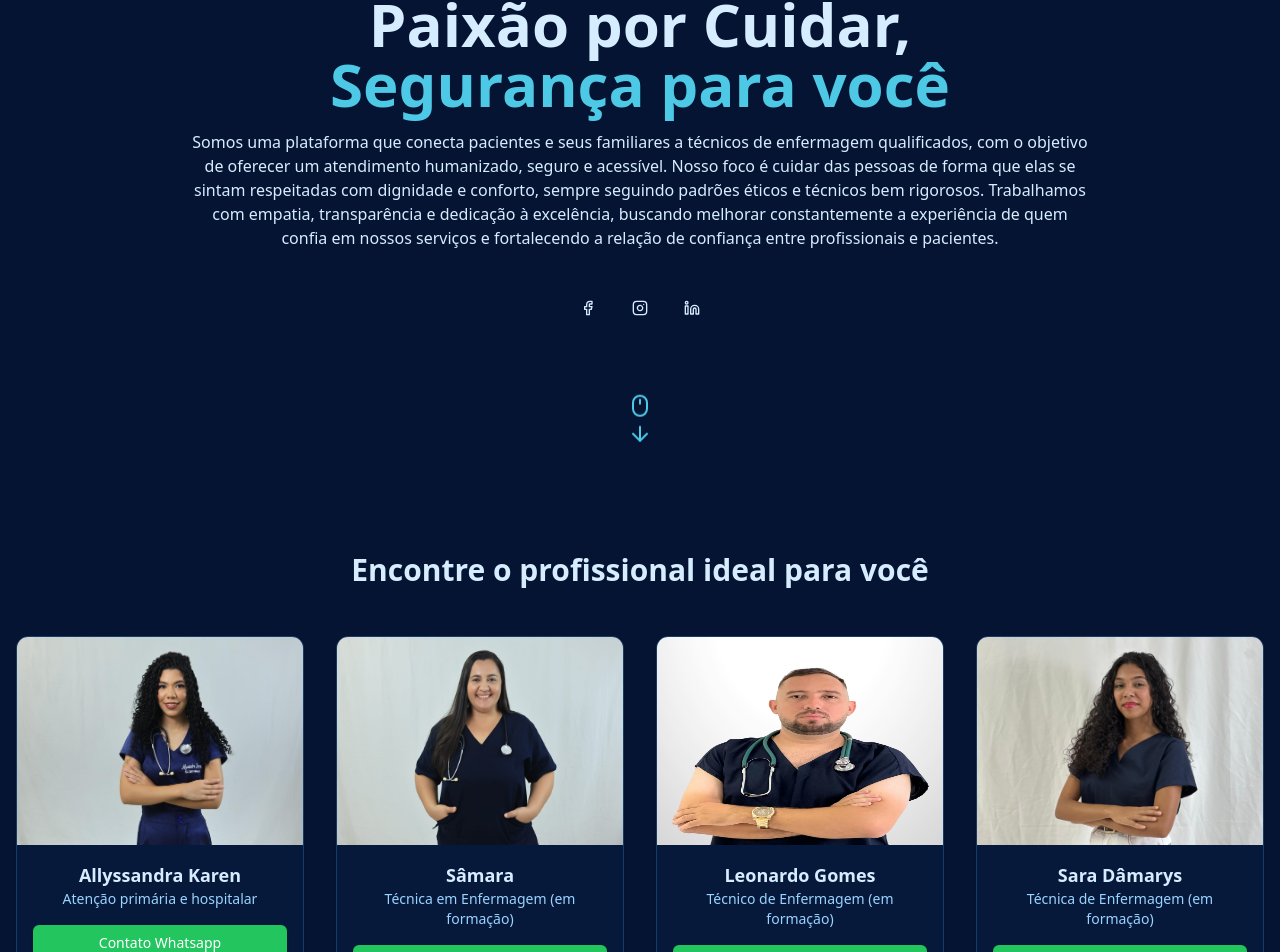
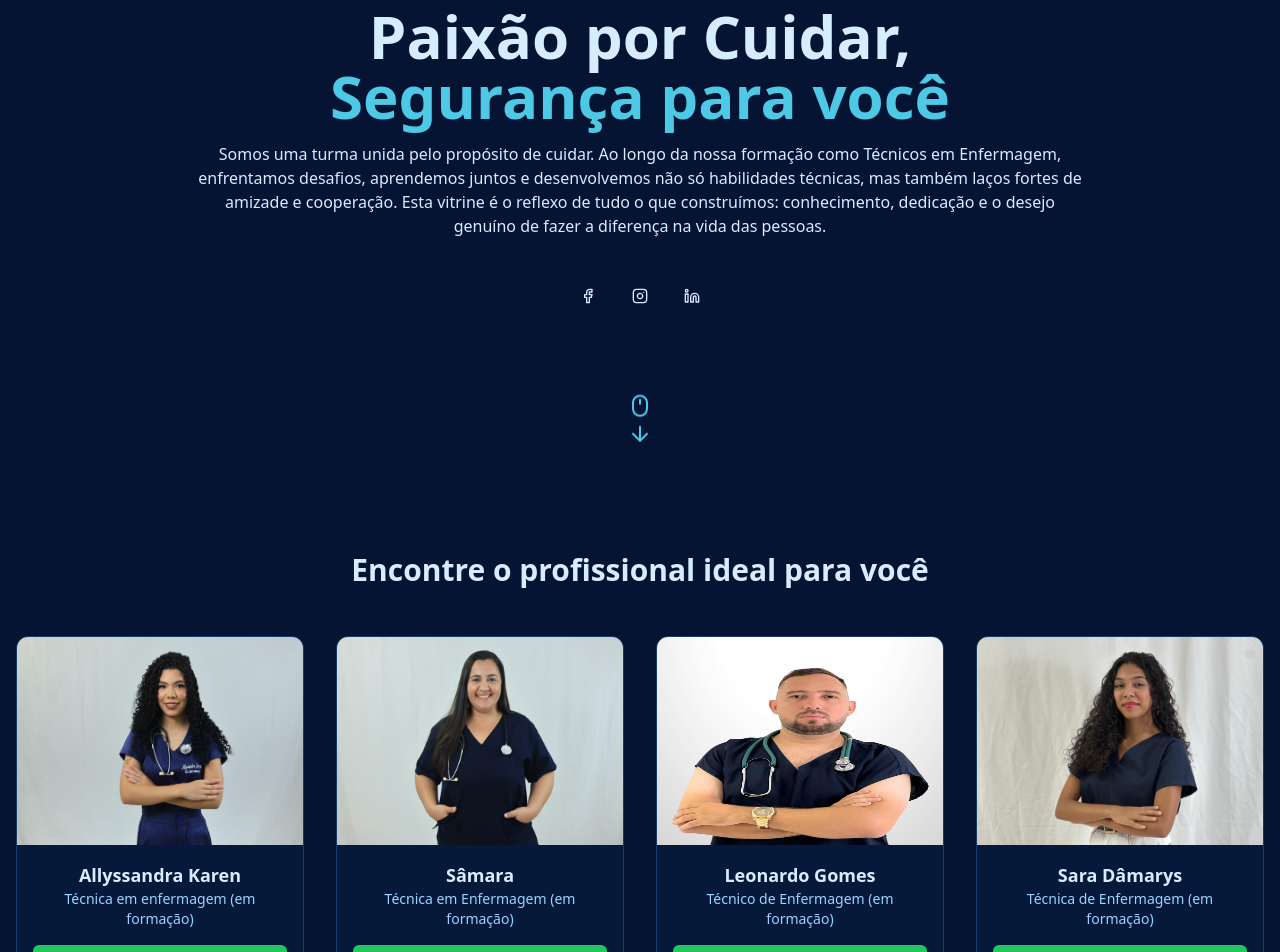
Before and after one commit to Guilhermeprog3/nursing-report, a Next.js app: page / in a window 1280 px wide. Shown: the part 177-1129 px from the top of the page. Built offline with nearby package versions, Linux system fonts and the light colour scheme.

Commit message:
feat:adicionando imagens

```diff
--- a/src/app/page.tsx
+++ b/src/app/page.tsx
@@ -13,14 +13,13 @@ export default function Home() {
           <span className="text-primary">Segurança para você</span>
         </h1>
         <p className="text-text-muted-foreground max-w-4xl mx-auto mb-10">
-          Somos uma plataforma que conecta pacientes e seus familiares a técnicos de
-          enfermagem qualificados, com o objetivo de oferecer um atendimento
-          humanizado, seguro e acessível. Nosso foco é cuidar das pessoas de forma
-          que elas se sintam respeitadas com dignidade e conforto, sempre seguindo
-          padrões éticos e técnicos bem rigorosos. Trabalhamos com empatia,
-          transparência e dedicação à excelência, buscando melhorar constantemente a
-          experiência de quem confia em nossos serviços e fortalecendo a relação de
-          confiança entre profissionais e pacientes.
+          Somos uma turma unida pelo propósito de cuidar. Ao longo da
+          nossa formação como Técnicos em Enfermagem, enfrentamos
+          desafios, aprendemos juntos e desenvolvemos não só habilidades
+          técnicas, mas também laços fortes de amizade e cooperação. Esta
+          vitrine é o reflexo de tudo o que construímos: conhecimento,
+          dedicação e o desejo genuíno de fazer a diferença na vida das
+          pessoas.
         </p>
         <div className="flex gap-4 mb-8">
           <Button variant="ghost" size="icon"><Facebook /></Button>
--- a/src/data/profissionais.ts
+++ b/src/data/profissionais.ts
@@ -2,8 +2,8 @@ export const professionals = [
   {
     id: 1,
     name: 'Allyssandra Karen',
-    specialty: 'Atenção primária e hospitalar',
-    description: 'Técnica em enfermagem (em formação)',
+    specialty: 'Técnica em enfermagem (em formação)',
+    description: 'Atenção primária e hospitalar',
     image: '/alyssandra.jpeg',
     experience: [
       'Administração de medicamentos e vacinação',
```
